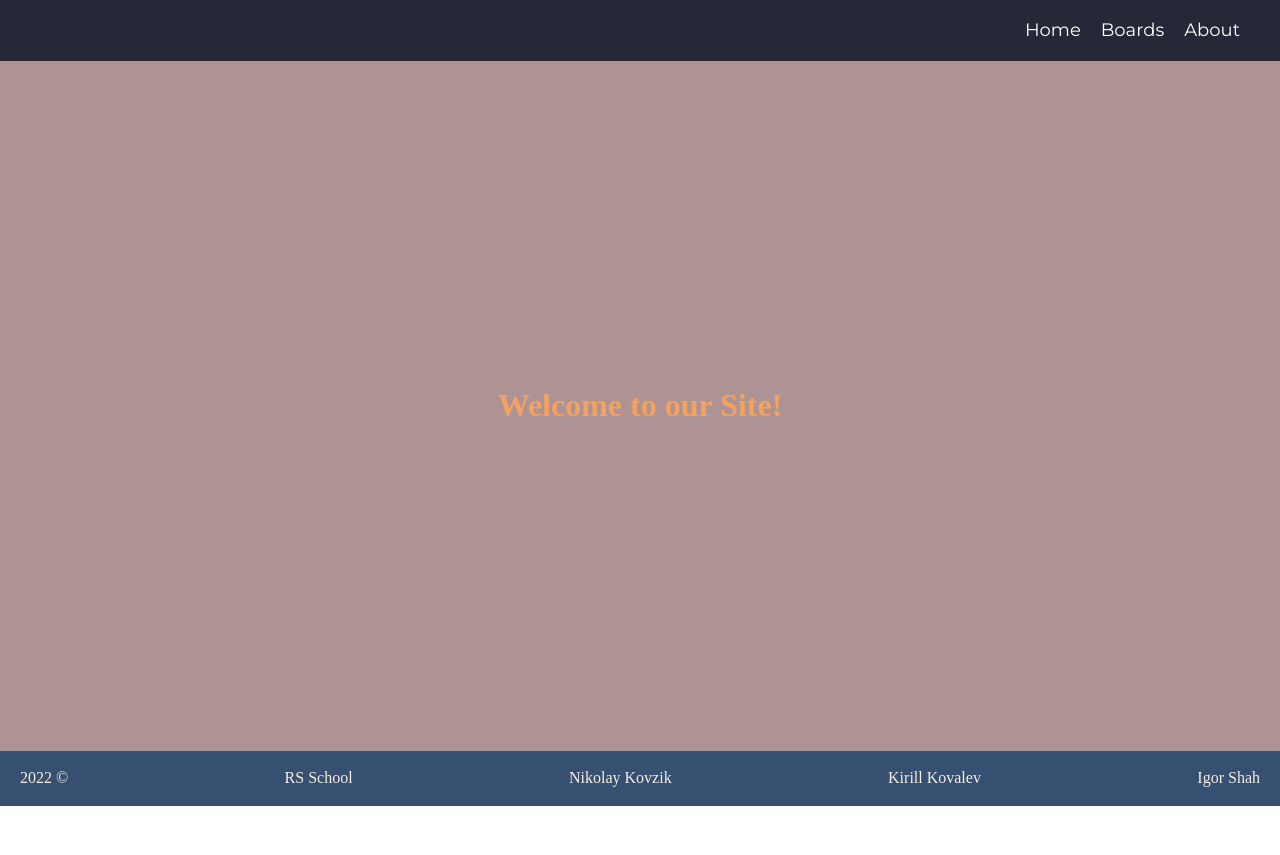
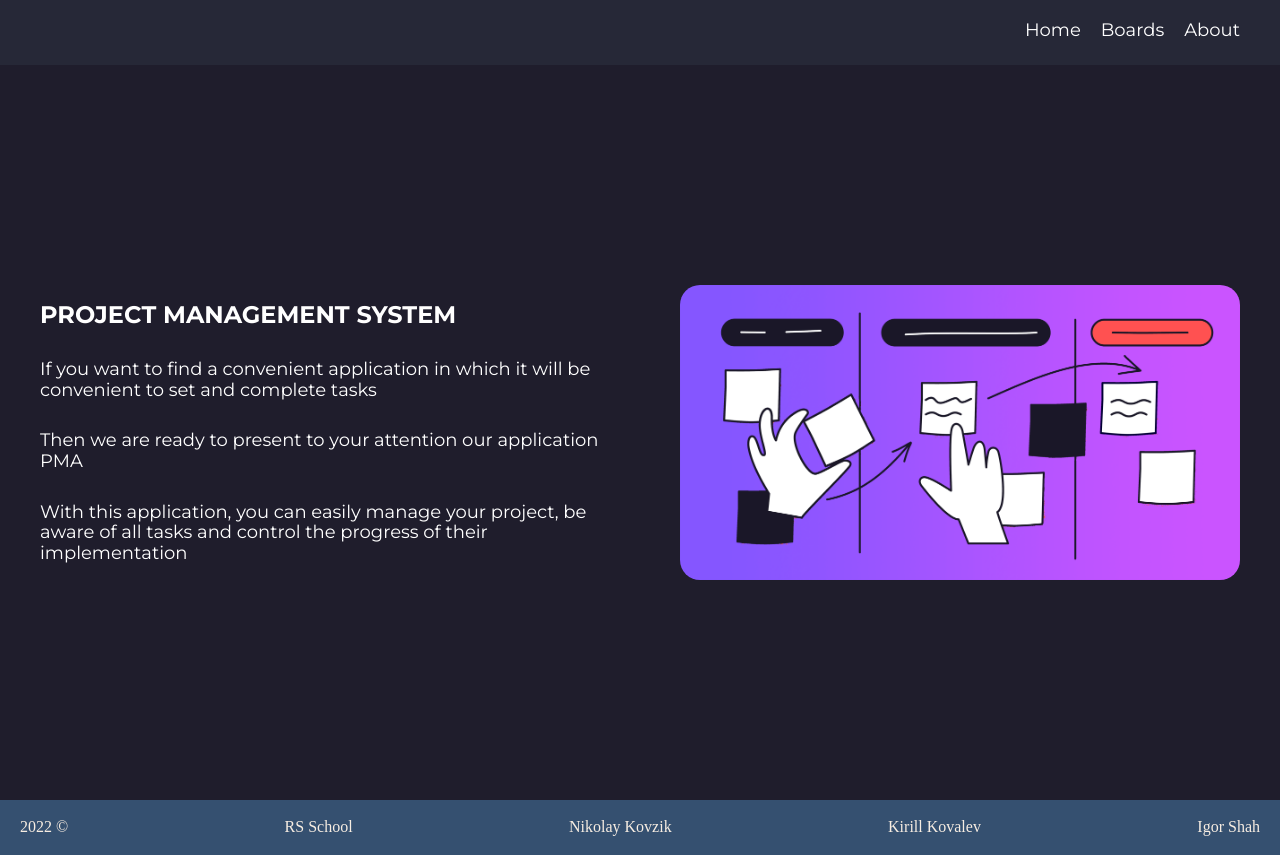
Before and after one commit to NikolayKovzik/project-management-app, a React (Create React App) app: page /#/ in a window 1280 px wide. Before the commit the page ends 806 px from the top, so only its background shows below. Built offline with nearby package versions, Linux system fonts and the light colour scheme.

Commit message:
feat: add design to home page

```diff
--- a/src/components/Header/Header.module.scss
+++ b/src/components/Header/Header.module.scss
@@ -13,6 +13,7 @@
 
 .menu {
   display: flex;
+  height: 25px;
   gap: 20px;
   font-family: 'Montserrat-Regular';
   font-size: 18px;
--- /dev/null
+++ b/src/pages/HomePage/HomePage.module.scss
@@ -0,0 +1,48 @@
+@import url('../../variables/Variables.module.scss');
+
+.home {
+  background: var(--color-darkpurple);
+}
+
+.container {
+  padding: 40px 0;
+}
+
+.mainContainer {
+  min-height: calc(100vh - 145px);
+  display: flex;
+  gap: 80px;
+}
+
+.titleContainer {
+  display: flex;
+  width: 100%;
+  flex-direction: column;
+  justify-content: center;
+  padding: 10px 0;
+  gap: 30px;
+
+  p {
+    font-family: 'Montserrat-Regular';
+    color: var(--color-white);
+    font-size: 18px;
+  }
+
+  .title {
+    font-size: 24px;
+    font-family: 'Montserrat-Bold';
+    text-transform: uppercase;
+  }
+}
+
+.imageContainer {
+  display: flex;
+  width: 100%;
+  align-items: center;
+}
+
+.mainImage {
+  width: 100%;
+  object-fit: contain;
+  border-radius: 20px;
+}
--- a/src/pages/HomePage/HomePage.scss
+++ /dev/null
@@ -1,13 +0,0 @@
-.home-page {
-  min-height: calc(100vh - 110px);
-  background: #ad9393;
-
-  display: flex;
-  justify-content: center;
-  align-items: center;
-
-  &__greeting {
-    color: #f4a261;
-    user-select: none;
-  }
-}
--- a/src/pages/HomePage/HomePage.tsx
+++ b/src/pages/HomePage/HomePage.tsx
@@ -1,11 +1,34 @@
 import React, { ReactElement } from 'react';
 
-import './HomePage.scss';
+import mainImage from '../../assets/images/kanaban.png';
+
+import styles from './HomePage.module.scss';
 
 function HomePage(): ReactElement {
   return (
-    <section className="home-page">
-      <h1 className="home-page__greeting">Welcome to our Site!</h1>
+    <section className={styles.home}>
+      <div className="container">
+        <div className={styles.container}>
+          <div className={styles.mainContainer}>
+            <div className={styles.titleContainer}>
+              <p className={styles.title}>Project Management System</p>
+              <p>
+                If you want to find a convenient application in which it will be convenient to set
+                and complete tasks
+              </p>
+              <p>Then we are ready to present to your attention our application PMA</p>
+              <p>
+                With this application, you can easily manage your project, be aware of all tasks and
+                control the progress of their implementation
+              </p>
+            </div>
+
+            <div className={styles.imageContainer}>
+              <img className={styles.mainImage} src={mainImage} alt="home-kanban" />
+            </div>
+          </div>
+        </div>
+      </div>
     </section>
   );
 }
```
Also changed, not shown: src/assets/images/kanaban.png (added).
